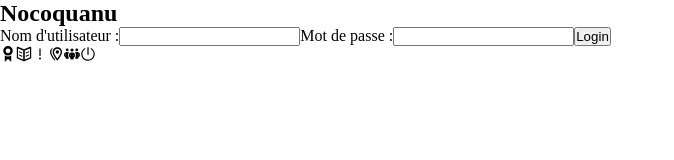
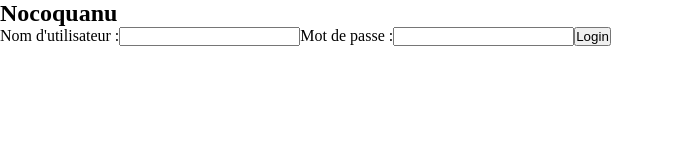
Before and after one commit to NourEve/nocoquanu, a React (Vite) app: page / in a window 1280 px wide. Shown: the top 160 px of the page, without its empty margins (0-674 px from the left). Built offline with nearby package versions, Linux system fonts and the light colour scheme.

Commit message:
navigation équipe

```diff
--- a/src/React/MapPage/MapPage.jsx
+++ b/src/React/MapPage/MapPage.jsx
@@ -1,22 +1,7 @@
 import React from "react";
-import IconBadge from "../../assets/IconBadge";
-import IconBook from "../../assets/IconBook";
-import IconExclamation from "../../assets/IconExclamation";
-import IconMap from "../../assets/IconMap";
-import IconPeopleGroup from "../../assets/IconPeopleGroup";
-import IconPowerOff from "../../assets/IconPowerOff";
 
 const MapPage = () => {
-  return (
-    <div>
-      <IconBadge />
-      <IconBook />
-      <IconExclamation />
-      <IconMap />
-      <IconPeopleGroup />
-      <IconPowerOff />
-    </div>
-  );
+  return <div></div>;
 };
 
 export default MapPage;
--- a/src/main.jsx
+++ b/src/main.jsx
@@ -1,12 +1,10 @@
 import React from "react";
 import ReactDOM from "react-dom/client";
 import Loginpage from "./React/Loginpage/Loginpage";
-import MapPage from "./React/MapPage/MapPage";
 import "./index.scss";
 
 ReactDOM.createRoot(document.getElementById("root")).render(
   <React.StrictMode>
     <Loginpage />
-    <MapPage />
   </React.StrictMode>
 );
```
Also changed, not shown: src/React/NavigationEquipe.jsx (added, +31 -0 lines).
